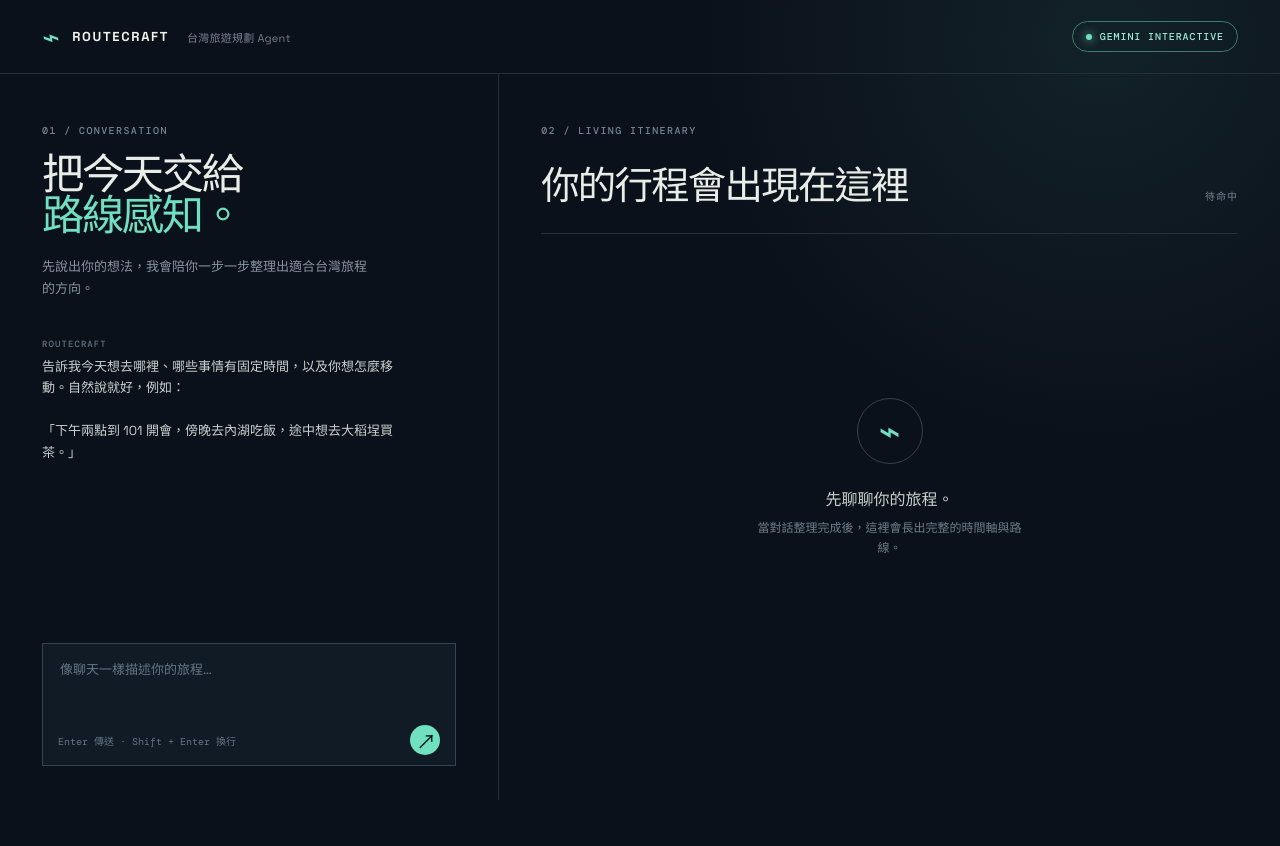
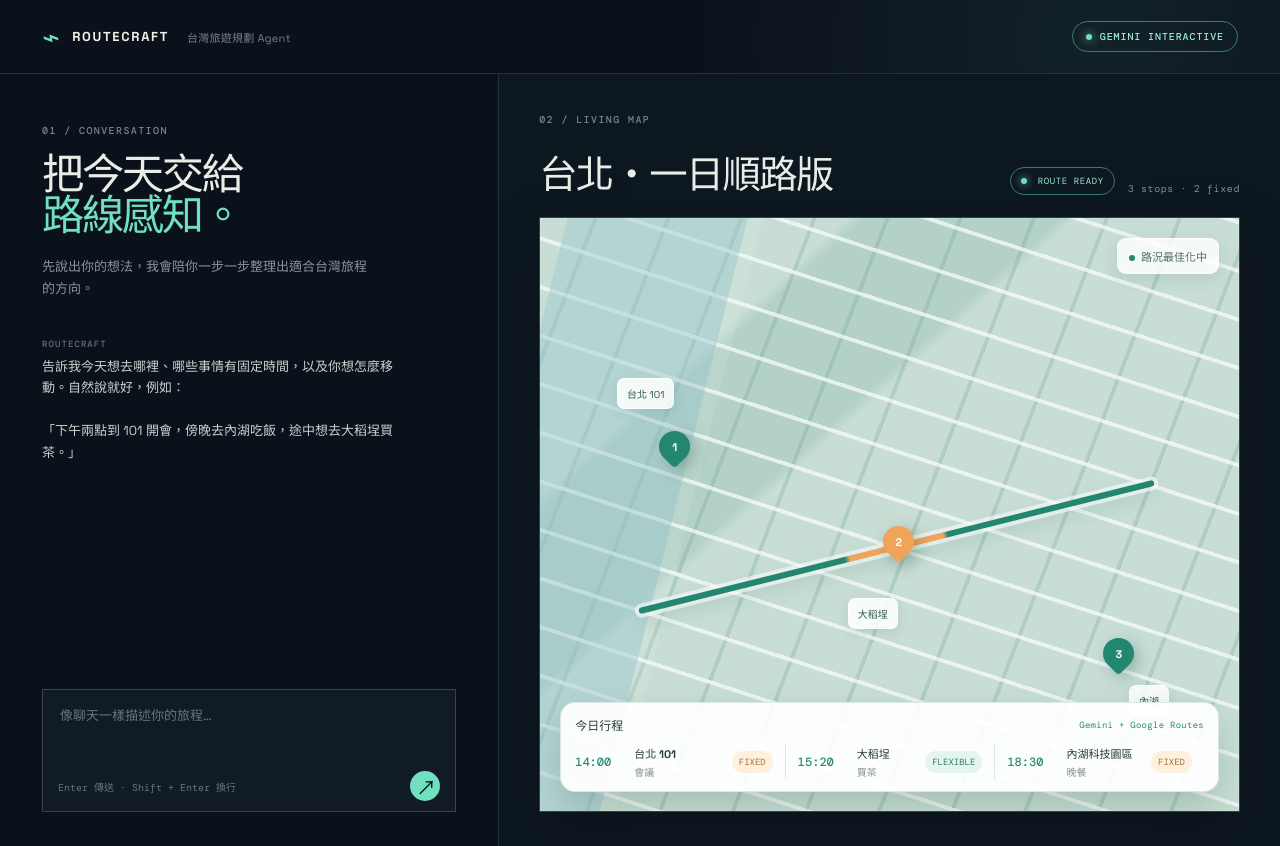
Before and after one commit to TakalaWang/DevJam2026, a Next.js app: page / in a window 1280 px wide. Before the commit the page ends 800 px from the top, so only its background shows below. Built offline with nearby package versions, Linux system fonts and the light colour scheme.

Commit message:
feat: add map-first travel itinerary UI

```diff
--- a/src/app/globals.css
+++ b/src/app/globals.css
@@ -263,65 +263,284 @@
 }
 
 .plan-panel {
-  padding: 50px 42px 35px;
+  min-width: 0;
+  padding: 39px 40px 34px;
   overflow: hidden;
+  background: #0d1720;
 }
 
-.plan-header {
+.map-toolbar {
   display: flex;
   align-items: flex-end;
   justify-content: space-between;
-  border-bottom: 1px solid #25303d;
-  padding-bottom: 23px;
+  gap: 20px;
+  padding-bottom: 18px;
 }
 
-.plan-header h2 {
+.map-toolbar h2 {
   font-size: clamp(25px, 3vw, 39px);
   letter-spacing: -0.045em;
   font-weight: 500;
   margin: 0;
 }
 
-.route-count {
-  color: #778590;
+.map-toolbar-meta {
+  display: flex;
+  align-items: flex-end;
+  gap: 13px;
+  color: #7e8d96;
   font:
     10px "DM Mono",
     monospace;
-  letter-spacing: 0.1em;
-  padding-bottom: 7px;
+  letter-spacing: 0.06em;
+  white-space: nowrap;
+  padding-bottom: 4px;
 }
 
-.empty-plan {
-  min-height: 61vh;
-  display: grid;
-  place-content: center;
-  justify-items: center;
-  text-align: center;
-  color: #6e7c87;
+.route-state {
+  color: #9cebd4;
+  border: 1px solid #397e6d;
+  border-radius: 100px;
+  padding: 7px 10px;
+  font-size: 9px;
 }
 
-.empty-orbit {
-  border: 1px solid #354351;
-  color: #71e0c0;
+.route-state i {
+  display: inline-block;
+  width: 6px;
+  height: 6px;
+  margin-right: 5px;
+  border-radius: 50%;
+  background: #71e0c0;
+  box-shadow: 0 0 9px #71e0c0;
+}
+
+.route-state.checking {
+  color: #f2c18a;
+  border-color: #805b37;
+}
+
+.route-state.checking i {
+  background: #f2ae63;
+  box-shadow: 0 0 9px #f2ae63;
+}
+
+.map-shell {
+  position: relative;
+  min-height: calc(100vh - 205px);
+  overflow: hidden;
+  border: 1px solid #30434a;
+  background: #c8ded5;
+  box-shadow: inset 0 0 0 1px rgba(255, 255, 255, 0.05), 0 20px 60px rgba(0, 0, 0, 0.18);
+}
+
+.street-grid {
+  position: absolute;
+  inset: -10%;
+  opacity: 0.86;
+  transform: rotate(-4deg) scale(1.1);
+  background:
+    repeating-linear-gradient(22deg, transparent 0 38px, rgba(255, 255, 255, 0.76) 39px 42px),
+    repeating-linear-gradient(115deg, transparent 0 58px, rgba(86, 143, 126, 0.25) 59px 62px),
+    linear-gradient(142deg, transparent 29%, rgba(117, 169, 149, 0.28) 30% 41%, transparent 42%);
+}
+
+.map-water {
+  position: absolute;
+  left: -7%;
+  top: -14%;
+  width: 25%;
+  height: 135%;
+  opacity: 0.45;
+  background: #9cc8cf;
+  transform: rotate(14deg);
+  box-shadow: 15px 0 0 rgba(255, 255, 255, 0.22);
+}
+
+.route-line {
+  position: absolute;
+  z-index: 2;
+  left: 13%;
+  top: 55%;
+  width: 76%;
+  height: 6px;
+  border-radius: 99px;
+  background: linear-gradient(90deg, #23866e 0 40%, #f0a45a 41% 59%, #23866e 60%);
+  transform: rotate(-14deg);
+  box-shadow: 0 0 0 4px rgba(255, 255, 255, 0.58), 0 7px 18px rgba(32, 96, 74, 0.28);
+}
+
+.map-pin {
+  position: absolute;
+  z-index: 3;
+  width: 31px;
+  height: 31px;
+  border-radius: 50% 50% 50% 4px;
   display: grid;
   place-items: center;
-  border-radius: 50%;
-  width: 66px;
-  height: 66px;
-  font-size: 37px;
-  margin-bottom: 22px;
+  transform: rotate(-45deg);
+  box-shadow: 0 7px 16px rgba(30, 74, 59, 0.3);
 }
 
-.empty-plan p {
-  color: #c6cfcb;
-  font-size: 16px;
-  margin: 0 0 9px;
+.map-pin span {
+  color: #ffffff;
+  font-size: 11px;
+  font-weight: 700;
+  transform: rotate(45deg);
 }
 
-.empty-plan span {
-  max-width: 285px;
+.pin-one {
+  left: 17%;
+  top: 36%;
+  background: #23866e;
+}
+
+.pin-two {
+  left: 49%;
+  top: 52%;
+  background: #f0a45a;
+}
+
+.pin-three {
+  right: 15%;
+  bottom: 24%;
+  background: #23866e;
+}
+
+.map-label {
+  position: absolute;
+  z-index: 3;
+  color: #31584d;
+  background: rgba(255, 255, 255, 0.86);
+  border: 1px solid rgba(255, 255, 255, 0.9);
+  border-radius: 7px;
+  padding: 7px 9px;
+  font-size: 10px;
+  box-shadow: 0 4px 12px rgba(39, 83, 67, 0.12);
+}
+
+.label-one {
+  left: 11%;
+  top: 27%;
+}
+
+.label-two {
+  left: 44%;
+  top: 64%;
+}
+
+.label-three {
+  right: 10%;
+  bottom: 16%;
+}
+
+.map-note {
+  position: absolute;
+  z-index: 4;
+  top: 20px;
+  right: 20px;
+  padding: 9px 11px;
+  border: 1px solid rgba(255, 255, 255, 0.75);
+  border-radius: 9px;
+  color: #4c6d61;
+  background: rgba(255, 255, 255, 0.82);
+  font-size: 11px;
+  box-shadow: 0 5px 16px rgba(35, 76, 61, 0.12);
+}
+
+.map-note-dot {
+  display: inline-block;
+  width: 6px;
+  height: 6px;
+  border-radius: 50%;
+  margin-right: 6px;
+  background: #23866e;
+}
+
+.itinerary-dock {
+  position: absolute;
+  z-index: 5;
+  left: 20px;
+  right: 20px;
+  bottom: 19px;
+  padding: 13px 14px 12px;
+  border: 1px solid rgba(215, 231, 224, 0.92);
+  border-radius: 15px;
+  background: rgba(255, 255, 255, 0.94);
+  box-shadow: 0 17px 35px rgba(35, 77, 62, 0.2);
+}
+
+.dock-header {
+  display: flex;
+  align-items: center;
+  justify-content: space-between;
+  margin-bottom: 11px;
+  color: #253e38;
   font-size: 12px;
-  line-height: 1.6;
+  font-weight: 700;
+}
+
+.dock-source {
+  color: #2b8b74;
+  font:
+    9px "DM Mono",
+    monospace;
+  font-weight: 400;
+  letter-spacing: 0.03em;
+}
+
+.stop-list {
+  display: grid;
+  grid-template-columns: repeat(3, 1fr);
+}
+
+.stop-item {
+  display: grid;
+  grid-template-columns: 50px minmax(0, 1fr) auto;
+  align-items: center;
+  gap: 9px;
+  padding: 0 12px;
+  border-left: 1px solid #d9e7e1;
+}
+
+.stop-item:first-child {
+  border-left: 0;
+  padding-left: 0;
+}
+
+.stop-item time {
+  color: #2b8b74;
+  font:
+    700 12px "DM Mono",
+    monospace;
+}
+
+.stop-item strong {
+  display: block;
+  color: #263c3a;
+  font-size: 11px;
+}
+
+.stop-item small {
+  display: block;
+  color: #85938f;
+  font-size: 10px;
+  margin-top: 3px;
+}
+
+.stop-kind {
+  padding: 5px 7px;
+  border-radius: 999px;
+  color: #2f7d6a;
+  background: #e3f5ee;
+  font:
+    9px "DM Mono",
+    monospace;
+}
+
+.stop-kind.fixed {
+  color: #a66d31;
+  background: #fff0dd;
 }
 
 @media (max-width: 880px) {
@@ -351,6 +570,29 @@
   .plan-panel {
     padding: 34px 20px;
   }
+
+  .map-toolbar {
+    align-items: flex-start;
+    flex-direction: column;
+    gap: 11px;
+  }
+
+  .map-toolbar-meta {
+    align-items: center;
+    padding-bottom: 0;
+  }
+
+  .map-shell {
+    min-height: 620px;
+  }
+
+  .stop-item {
+    grid-template-columns: 44px minmax(0, 1fr);
+  }
+
+  .stop-kind {
+    display: none;
+  }
 }
 
 @media (prefers-reduced-motion: reduce) {
--- a/src/app/page.tsx
+++ b/src/app/page.tsx
@@ -1,6 +1,7 @@
 "use client";
 
 import { FormEvent, useRef, useState } from "react";
+import { itineraryStops, routeSummary } from "../lib/itinerary";
 import { readSseStream } from "../lib/sse";
 
 type ChatMessage = { id: number; role: "user" | "assistant"; content: string };
@@ -146,18 +147,55 @@
           {error && <p className="error-text">{error}</p>}
         </aside>
 
-        <section className="plan-panel">
-          <div className="plan-header">
+        <section className="plan-panel" aria-label="旅程地圖與行程">
+          <div className="map-toolbar">
             <div>
-              <p className="eyebrow">02 / LIVING ITINERARY</p>
-              <h2>你的行程會出現在這裡</h2>
+              <p className="eyebrow">02 / LIVING MAP</p>
+              <h2>{routeSummary.title}</h2>
             </div>
-            <span className="route-count">待命中</span>
+            <div className="map-toolbar-meta">
+              <span className={loading ? "route-state checking" : "route-state"}>
+                <i /> {loading ? "ROUTE CHECKING" : "ROUTE READY"}
+              </span>
+              <span>{routeSummary.stops} stops · {routeSummary.fixedStops} fixed</span>
+            </div>
           </div>
-          <div className="empty-plan">
-            <div className="empty-orbit">⌁</div>
-            <p>先聊聊你的旅程。</p>
-            <span>當對話整理完成後，這裡會長出完整的時間軸與路線。</span>
+
+          <div className="map-shell" aria-label="台北行程路線示意圖" role="img">
+            <div className="street-grid" aria-hidden="true" />
+            <div className="map-water" aria-hidden="true" />
+            <div className="route-line" aria-hidden="true" />
+            <div className="map-pin pin-one" aria-label="台北 101"><span>1</span></div>
+            <div className="map-pin pin-two" aria-label="大稻埕"><span>2</span></div>
+            <div className="map-pin pin-three" aria-label="內湖科技園區"><span>3</span></div>
+            <div className="map-label label-one">台北 101</div>
+            <div className="map-label label-two">大稻埕</div>
+            <div className="map-label label-three">內湖</div>
+            <div className="map-note">
+              <span className="map-note-dot" />
+              {loading ? "正在查詢路況" : routeSummary.status}
+            </div>
+
+            <div className="itinerary-dock">
+              <div className="dock-header">
+                <span>今日行程</span>
+                <span className="dock-source">{routeSummary.source}</span>
+              </div>
+              <div className="stop-list">
+                {itineraryStops.map((stop) => (
+                  <div className="stop-item" key={stop.time}>
+                    <time>{stop.time}</time>
+                    <div>
+                      <strong>{stop.title}</strong>
+                      <small>{stop.detail}</small>
+                    </div>
+                    <span className={`stop-kind ${stop.kind}`}>
+                      {stop.kind === "fixed" ? "FIXED" : "FLEXIBLE"}
+                    </span>
+                  </div>
+                ))}
+              </div>
+            </div>
           </div>
         </section>
       </section>
--- /dev/null
+++ b/src/lib/itinerary.ts
@@ -0,0 +1,20 @@
+export type ItineraryStop = {
+  time: string;
+  title: string;
+  detail: string;
+  kind: "fixed" | "flexible";
+};
+
+export const itineraryStops: ItineraryStop[] = [
+  { time: "14:00", title: "台北 101", detail: "會議", kind: "fixed" },
+  { time: "15:20", title: "大稻埕", detail: "買茶", kind: "flexible" },
+  { time: "18:30", title: "內湖科技園區", detail: "晚餐", kind: "fixed" },
+];
+
+export const routeSummary = {
+  title: "台北・一日順路版",
+  stops: itineraryStops.length,
+  fixedStops: itineraryStops.filter((stop) => stop.kind === "fixed").length,
+  status: "路況最佳化中",
+  source: "Gemini + Google Routes",
+} as const;
```
Also changed, not shown: 1 other file (tests, documents, lock files or other folders).
